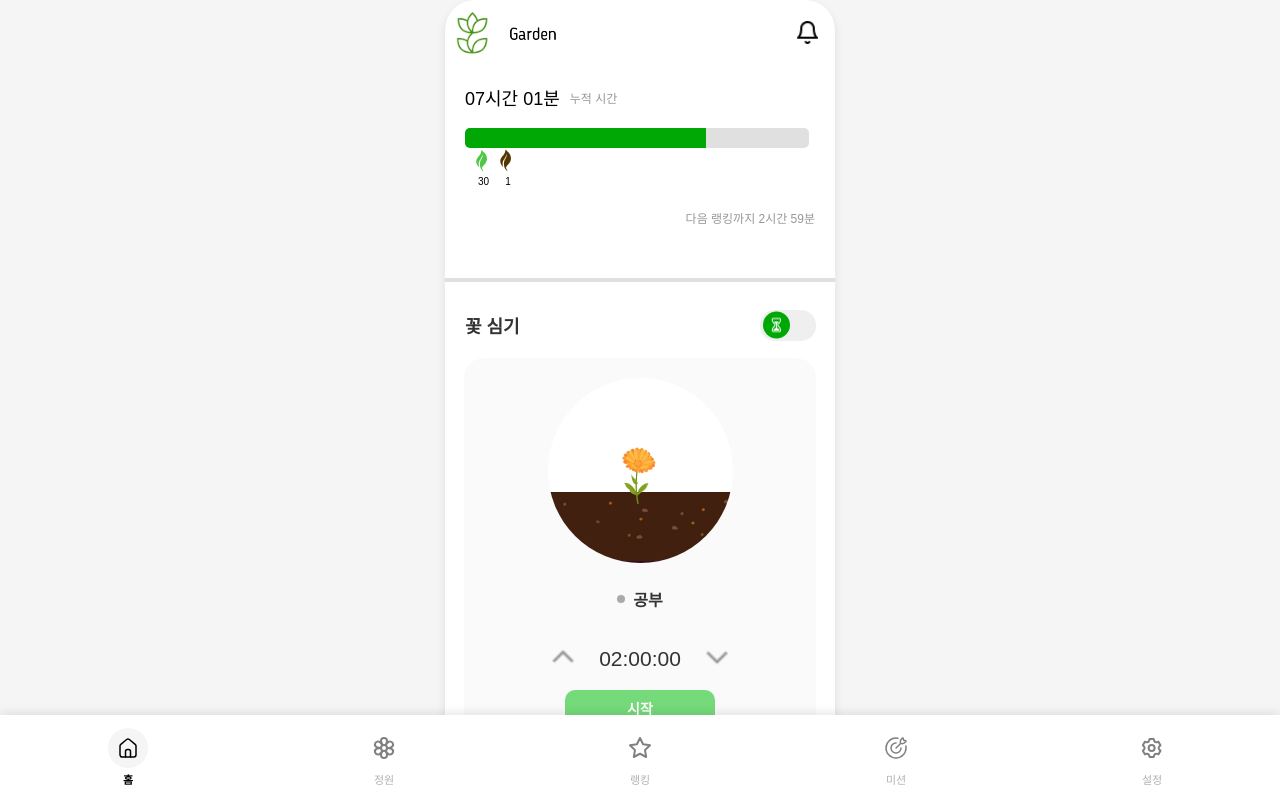
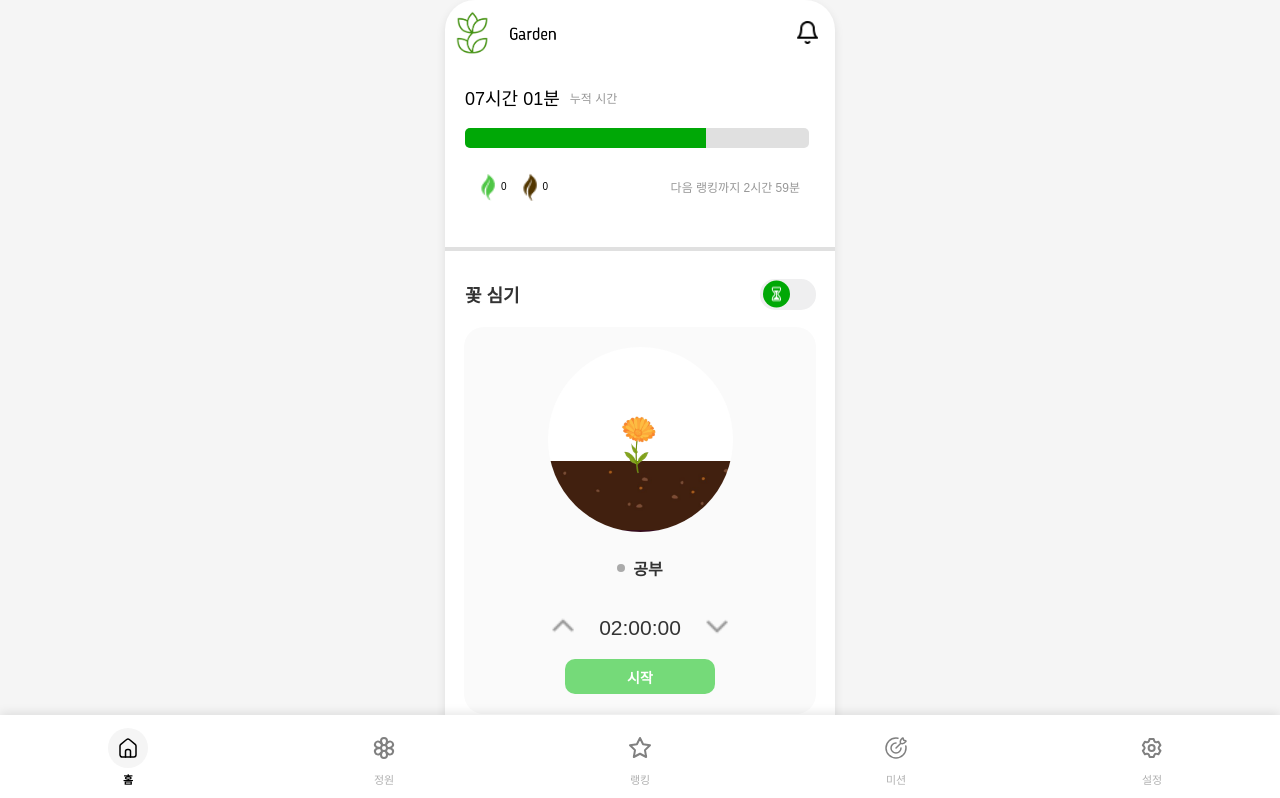
Before and after one commit to Codeit-boost/Garden-FE, a React (Create React App) app: page /home in a window 1280 px wide. Shown: the top 798 px of the page. Built offline with nearby package versions, Linux system fonts and the light colour scheme; no server answers.

Commit message:
header 스타일 마무리

```diff
--- a/src/components/main/mainpage.js
+++ b/src/components/main/mainpage.js
@@ -11,24 +11,22 @@ import notificationIcon from "../../assets/icons/알림.png";
 import PlantingBox from "./plantingbox";
 import ModeToggle from "./timer-toggle";
 import TotalTime from "./totaltime";
-import FlowerSelect from "./flowerselect";
-import CategorySelect from "./categoryselect";
+import FlowerSelect from "./flowerselect";  // ✅ 수정: 올바른 모달 파일 import 확인
+import CategorySelect from "./categoryselect";  // ✅ 수정: 올바른 모달 파일 import 확인
 
 function MainPage() {
   const [isTimerMode, setIsTimerMode] = useState(true);
-  const [time, setTime] = useState(2 * 3600); // 기본 2시간 (2 * 3600초)
+  const [time, setTime] = useState(2 * 3600);
   const [isRunning, setIsRunning] = useState(false);
   const [selectedCategory, setSelectedCategory] = useState("공부");
   const [selectedFlower, setSelectedFlower] = useState("메리골드");
   const [isFlowerModalOpen, setFlowerModalOpen] = useState(false);
   const [isCategoryModalOpen, setCategoryModalOpen] = useState(false);
 
-  // 🌼 오늘의 꽃 정보 상태 관리
   const [flower, setFlower] = useState(null);
   const [isLoading, setIsLoading] = useState(true);
   const [error, setError] = useState(null);
 
-  // ⏳ 타이머 및 스톱워치 기능 복구
   useEffect(() => {
     let interval;
     if (isRunning) {
@@ -43,10 +41,9 @@ function MainPage() {
     setIsRunning((prev) => !prev);
   };
 
-  // 🌼 오늘의 꽃 정보 API 호출
   useEffect(() => {
     const today = new Date();
-    const fMonth = today.getMonth() + 1; // 0부터 시작하므로 +1
+    const fMonth = today.getMonth() + 1;
     const fDay = today.getDate();
 
     api.get(`/flower/todayflower?fMonth=${fMonth}&fDay=${fDay}`)
@@ -60,7 +57,6 @@ function MainPage() {
         setIsLoading(false);
       });
   }, []);
-
   return (
     <div className="main-container">
       <header className="header-container">
@@ -72,7 +68,10 @@ function MainPage() {
           <img src={notificationIcon} alt="알림" className="header-notification" />
         </div>
 
-        <TotalTime totalTime="07시간 01분" progress={70} />
+        {/* ✅ 누적 시간 & 꽃 개수를 가로 정렬하는 컨테이너 */}
+        <div className="time-flower-container">
+          <TotalTime />
+        </div>
       </header>
 
       <div className="divider"></div>
@@ -122,7 +121,7 @@ function MainPage() {
         </div>
       </div>
 
-      {/* 🌸 모달 */}
+      {/* 🌸 꽃 선택 모달 */}
       {isFlowerModalOpen && (
         <FlowerSelect
           onClose={() => setFlowerModalOpen(false)}
@@ -133,6 +132,7 @@ function MainPage() {
         />
       )}
 
+      {/* 📌 카테고리 선택 모달 */}
       {isCategoryModalOpen && (
         <CategorySelect
           isOpen={isCategoryModalOpen}
--- a/src/components/main/totaltime.js
+++ b/src/components/main/totaltime.js
@@ -1,31 +1,57 @@
-import React from "react";
+import React, { useState, useEffect } from "react";
+import api from "../../api/api";
 import completedflower from "../../assets/icons/완성꽃.png";
 import witheredflower from "../../assets/icons/시든꽃.png";
 
 const Totaltime = () => {
+  // ✅ 상태(state) 관리 (기본값 0 설정)
+  const [completedFlowers, setCompletedFlowers] = useState(0);
+  const [witheredFlowers, setWitheredFlowers] = useState(0);
+
+  // ✅ API 호출 (useEffect 내부에서 수행)
+  useEffect(() => {
+    api.get("/flowers/completed")
+      .then((response) => {
+        console.log("API 응답:", response.data); // API 응답 확인용
+        setCompletedFlowers(response.data.completedFlowers || 0);
+        setWitheredFlowers(response.data.witheredFlowers || 0);
+      })
+      .catch((error) => {
+        console.error("꽃 개수 정보를 불러오는 중 오류 발생:", error);
+        setCompletedFlowers(0); // API 실패 시 기본값
+        setWitheredFlowers(0); // API 실패 시 기본값
+      });
+  }, []);
+
   return (
     <div className="total-time-container">
       <div className="time-rank-container">
         <p className="total-time">07시간 01분</p>
         <p className="total-time-text">누적 시간</p>
       </div>
+
       <div className="progress-bar">
         <div className="progress-fill" style={{ width: "70%" }}></div>
       </div>
 
+      {/* ✅ 꽃 개수 & 랭킹 정보 가로 정렬 */}
+      <div className="info-container">
+        {/* 🌿 꽃 개수 (왼쪽 정렬) */}
         <div className="flower-count-container">
-        <div className="flower-item-success">
-          <img src={completedflower} alt="완성 꽃" className="flower-icon" />
-          <span className="flower-count">30</span>
+          <div className="flower-count">
+            <img src={completedflower} alt="완성된 꽃" className="flower-icon" />
+            <span>{completedFlowers}</span>
           </div>
-        <div className="flower-item-fail">
+          <div className="flower-count">
             <img src={witheredflower} alt="시든 꽃" className="flower-icon" />
-          <span className="flower-count">1</span>
+            <span>{witheredFlowers}</span>
           </div>
         </div>
 
+        {/* 🏆 랭킹 정보 (오른쪽 정렬) */}
         <div className="ranking-info-container">
           <p>다음 랭킹까지 <span className="ranking-time">2시간 59분</span></p>
+        </div>
       </div>
     </div>
   );
--- a/src/styles/mainpage.css
+++ b/src/styles/mainpage.css
@@ -97,31 +97,41 @@ html, body {
     height: 100%;
     background: #00A806;
 }
+/* ✅ 꽃 개수 & 랭킹 정보 가로 정렬 */
+.info-container {
+    display: flex;
+    justify-content: space-between;
+    align-items: center;
+    margin-top: 8px; /* 게이지 바와 간격 추가 */
+    padding: 0 15px;
+}
 
-/* 🔧 성공한 꽃 / 실패한 꽃 왼쪽 정렬 */
+/* ✅ 꽃 개수 왼쪽 정렬 */
 .flower-count-container {
     display: flex;
     align-items: center;
-    justify-content: flex-start; /* 왼쪽 정렬 */
-    padding-left: 8px;
-    gap: 10px;
+    gap: 15px;
 }
 
+/* ✅ 개별 꽃 아이콘 & 숫자 정렬 */
+.flower-count {
+    display: flex;
+    align-items: center;
+    gap: 5px;
+}
+
+/* ✅ 랭킹 정보 오른쪽 정렬 */
+.ranking-info-container {
+    text-align: right;
+}
 .flower-item1 {
     display: flex;
     align-items: center;
 }
-
-.flower-icon-success-fail {
+.flower-icon {
     width: 16px;
     height: auto;
 }
-
-.flower-count {
-    font-size: 14px;
-    margin-left: 5px;
-}
-
 /* 🌿 "다음 랭킹까지" 텍스트 */
 .ranking-info-container {
     text-align: right;
```
Lines whose indentation alone changed are shown as unchanged.
